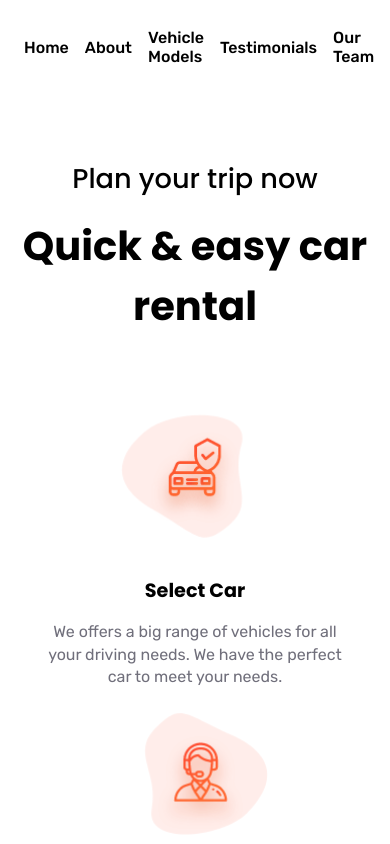
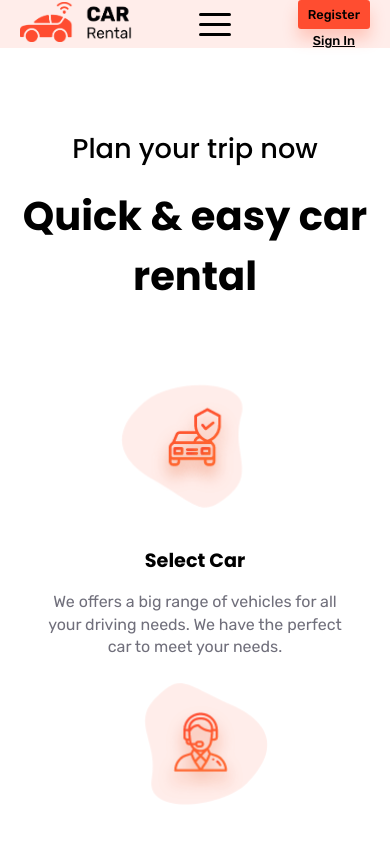
Before and after one commit to msaouab/car-rental, a React (Vite) app: page / in a window 390 px wide. Shown: the top 844 px of the page. Built offline with nearby package versions, Linux system fonts and the light colour scheme.

Commit message:
feat: responsive navbar done

```diff
--- a/src/App.tsx
+++ b/src/App.tsx
@@ -1,17 +1,17 @@
 import { BrowserRouter as Router, Route, Routes } from "react-router-dom";
-import { NavBar } from "./Components/NavBar";
 import { Home } from "./Pages/Home";
 import { AppStyled } from "./Styled/AppStyled";
 import { Footer } from "./Components/Footer";
 import { About } from "./Pages/About";
 import { BookCarSection } from "./Components/BookCarSection";
 import { Testimonials } from "./Pages/Testimonials";
+import { Header } from "./Components/Header";
 
 function App() {
 	return (
 		<AppStyled>
 			<Router>
-				<NavBar />
+				<Header />
 				<Routes>
 					<Route path="/" element={<Home />} />
 					<Route path="/about" element={<About />} />
--- a/src/Components/Cards.tsx
+++ b/src/Components/Cards.tsx
@@ -38,9 +38,9 @@ export const Cards = () => {
 							viewBox="0 0 24 24"
 							fill="none"
 							stroke="currentColor"
-							stroke-width="2"
-							stroke-linecap="round"
-							stroke-linejoin="round"
+							strokeWidth="2"
+							strokeLinecap="round"
+							strokeLinejoin="round"
 							className="tabler-icon tabler-icon-quote"
 						>
 							<path d="M10 11h-4a1 1 0 0 1 -1 -1v-3a1 1 0 0 1 1 -1h3a1 1 0 0 1 1 1v6c0 2.667 -1.333 4.333 -4 5"></path>
--- /dev/null
+++ b/src/Components/Header.tsx
@@ -0,0 +1,34 @@
+import { useEffect, useState } from "react";
+import { Link, useLocation } from "react-router-dom";
+import { NavBar } from "./NavBar";
+import { HeaderStyle } from "../Styled/NavStyled";
+import { HomeHeader } from "./HomeHeader";
+
+export const Header = () => {
+	const location = useLocation();
+	const [isHome, setIsHome] = useState(false);
+	const [link, setLink] = useState("");
+
+	useEffect(() => {
+		setIsHome(location.pathname === "/");
+		setLink(location.pathname.substring(1));
+	}, [location.pathname]);
+
+	return (
+		<HeaderStyle className={isHome ? "homePage" : "Page"}>
+			<div className="overLap">
+				<NavBar />
+				{isHome ? (
+					<HomeHeader />
+				) : (
+					<section className="container">
+						<h2>{link}</h2>
+						<p>
+							<Link to={"/"}>Home</Link> / {link}
+						</p>
+					</section>
+				)}
+			</div>
+		</HeaderStyle>
+	);
+};
--- /dev/null
+++ b/src/Components/HomeHeader.tsx
@@ -0,0 +1,3 @@
+export const HomeHeader = () => {
+	return <></>;
+};
--- a/src/Components/NavBar.tsx
+++ b/src/Components/NavBar.tsx
@@ -1,9 +1,9 @@
-import { NavStyled } from "../Styled/NavStyled";
 import { useState } from "react";
 import { Sling as Hamburger } from "hamburger-react";
 import { Link } from "react-router-dom";
 import Logo from "/images/logo/logo.png";
 import { Button } from "./Button";
+import { NavStyled } from "../Styled/NavStyled";
 
 export const NavBar = () => {
 	const [isOpen, setOpen] = useState(false);
@@ -12,12 +12,21 @@ export const NavBar = () => {
 		setOpen(!isOpen);
 	};
 
+	const closeTogle = () => {
+		if (isOpen) {
+			setOpen(false);
+		}
+	};
+
 	return (
-		<NavStyled className="navContainer container">
+		<NavStyled className="navContainer container" onClick={closeTogle}>
 			<Link to={"/"} className="logo">
 				<img src={Logo} alt="car rental" />
 			</Link>
-			<div className={isOpen ? "open navbar" : "navbar"}>
+			<div className="hamburger" onClick={handleTogle}>
+				<Hamburger toggled={isOpen} toggle={handleTogle} rounded />
+			</div>
+			<div className={isOpen ? "open" : "full-size"}>
 				<Link to={"/"}>Home</Link>
 				<Link to={"about"}>About</Link>
 				<Link to={"models"}>Vehicle Models</Link>
@@ -29,9 +38,6 @@ export const NavBar = () => {
 				<a href="">Sign In</a>
 				<Button type="submit">Register</Button>
 			</div>
-			<div className="hamburger" onClick={handleTogle}>
-				<Hamburger toggled={isOpen} toggle={handleTogle} rounded />
-			</div>
 		</NavStyled>
 	);
 };
--- a/src/Styled/AppStyled.tsx
+++ b/src/Styled/AppStyled.tsx
@@ -1,7 +1,7 @@
 import styled from "styled-components";
 
 export const AppStyled = styled.div`
-	padding: 1rem 0;
+	/* padding: 1rem 0; */
 	background-color: var(--white-color);
 	& .footer {
 		width: 100%;
--- a/src/Styled/BookCarStyled.tsx
+++ b/src/Styled/BookCarStyled.tsx
@@ -4,7 +4,7 @@ import BookBanner from "/images/banners/book-banner.png";
 export const BookCarStyled = styled.div`
 	background: linear-gradient(rgba(45, 45, 45, 0.89), rgba(45, 45, 45, 0.89)),
 		url(${BookBanner});
-	padding: 5rem 0;
+	padding: 4rem 0;
 	& div {
 		display: flex;
 		justify-content: center;
--- a/src/Styled/NavStyled.tsx
+++ b/src/Styled/NavStyled.tsx
@@ -1,12 +1,67 @@
 import styled from "styled-components";
+import HeroMainCar from "/images/hero/hero-bg.png";
+import HeroesCar from "/images/hero/heroes-bg.png";
+
+export const HeaderStyle = styled.header`
+	&.homePage {
+		background-image: url(${HeroMainCar});
+		background-repeat: no-repeat;
+		background-position: right top;
+	}
+	&.Page {
+		background-image: url(${HeroesCar});
+		background-repeat: no-repeat;
+		background-position: center;
+		background-size: cover;
+		& .overLap {
+			background-color: hsla(0, 0%, 100%, 0.8);
+			height: 26rem;
+			position: relative;
+			padding: 0.5rem 0;
+
+			& > :last-child {
+			}
+			& > section {
+				display: flex;
+				flex-direction: column;
+				width: 100%;
+				align-items: flex-start;
+				justify-content: center;
+				position: absolute;
+				left: 50%;
+				top: 50%;
+				transform: translate(-50%, -50%);
+				& > h2 {
+					font-size: 2.5rem;
+					font-weight: 900;
+					color: var(--primary-color);
+					text-transform: capitalize;
+				}
+				& > p {
+					font-size: 1.3rem;
+					font-weight: 500;
+					color: var(--primary-color);
+					text-transform: capitalize;
+					& > a {
+						text-decoration: none;
+						color: var(--primary-color);
+						transition: all 0.3s ease-in-out;
+						&:hover {
+							color: var(--secondary-color);
+						}
+					}
+				}
+			}
+		}
+	}
+`;
 
 export const NavStyled = styled.nav`
 	display: flex;
 	justify-content: space-between;
 	align-items: center;
-	gap: 1rem;
+	width: 100%;
 	font-family: var(--text-font);
-	padding: 0.5rem;
 	& .hamburger {
 		display: none;
 	}
@@ -14,27 +69,89 @@ export const NavStyled = styled.nav`
 		width: 9rem;
 		& img {
 			width: 100%;
+			object-fit: contain;
 		}
 	}
-	& .navbar,
-	.login {
+	& .full-size {
 		display: flex;
 		align-items: center;
 		gap: 1rem;
-		& a {
-			text-decoration: none;
-			color: var(--primary-color);
+	}
+	& .login {
+		display: flex;
+		align-items: center;
+		gap: 0.8rem;
+		& button {
+			padding: 0.7rem 1rem;
 			font-size: 1rem;
 			font-weight: 500;
+			color: var(--primary-color);
+			text-transform: capitalize;
 			transition: all 0.3s ease-in-out;
 			&:hover {
 				color: var(--secondary-color);
 			}
 		}
 	}
+	& .full-size,
 	& .login {
-		& button {
-			padding: 0.7rem 1rem;
+		& a {
+			text-decoration: none;
+			font-size: 1.1rem;
+			font-weight: 500;
+			color: var(--primary-color);
+			text-transform: capitalize;
+			transition: all 0.3s ease-in-out;
+			&:hover {
+				color: var(--secondary-color);
+			}
+		}
+	}
+
+	@media (max-width: 1000px) {
+		& .hamburger {
+			display: block;
+		}
+		& .full-size {
+			display: none;
+		}
+		& .open {
+			display: flex;
+			flex-direction: column;
+			align-items: center;
+			gap: 1rem;
+			position: absolute;
+			top: 15%;
+			left: 0;
+			width: 100%;
+			background-color: hsla(0, 0%, 100%, 0.8);
+			padding: 1rem 0;
+			z-index: 1;
+			& a {
+				color: var(--primary-color);
+				text-decoration: none;
+				&:hover {
+					color: var(--secondary-color);
+				}
+			}
+		}
+	}
+	@media (max-width: 600px) {
+		& .logo {
+			width: 7rem;
+		}
+		& .login {
+			flex-direction: column-reverse;
+			align-items: center;
+			gap: 0.3rem;
+			& a {
+				font-size: 0.8rem;
+				text-decoration: underline;
+			}
+			& button {
+				padding: 0.3rem 0.5rem;
+				font-size: 0.8rem;
+			}
 		}
 	}
 `;
--- a/src/index.css
+++ b/src/index.css
@@ -52,7 +52,6 @@ section {
 	background-color: #f1f1f1;
 }
 
-
 h2 {
 	font-size: 2.5rem;
 	font-weight: 700;
```
Also changed, not shown: src/assets/svg/QuotesIcon.svg.
